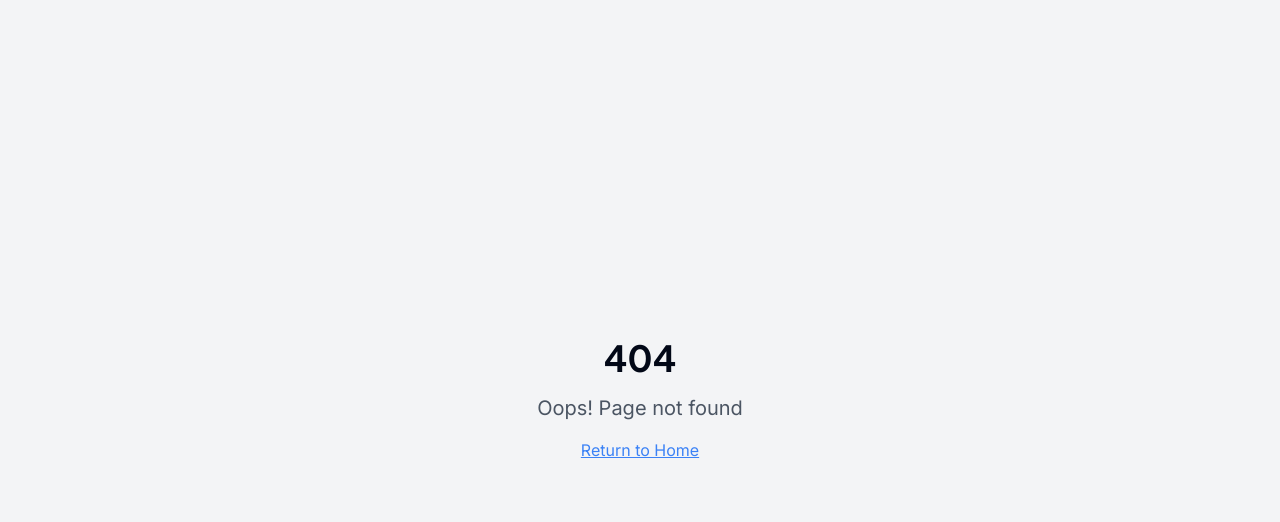
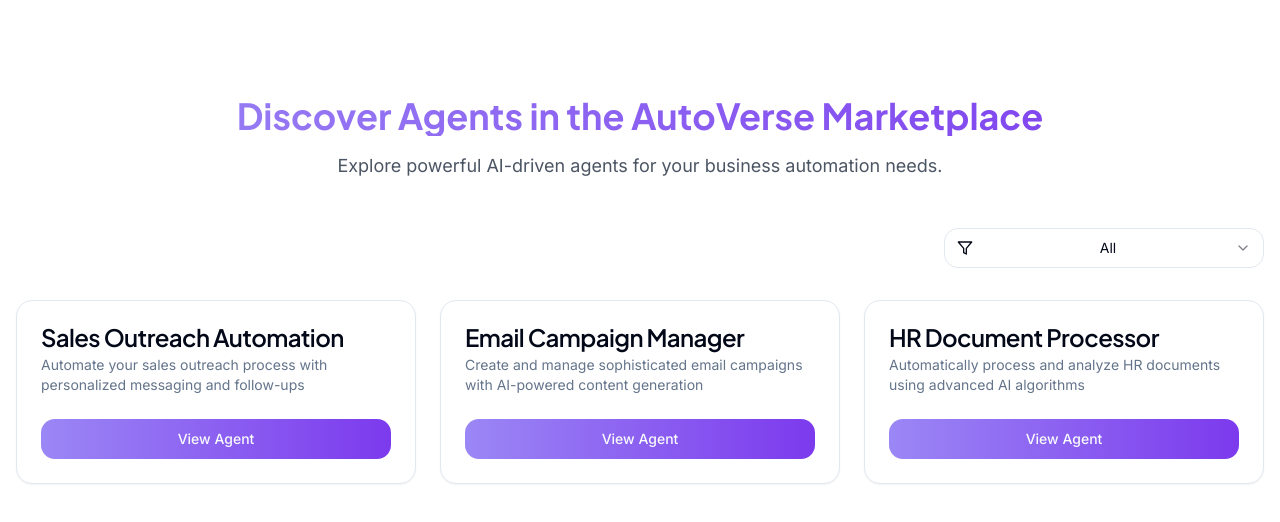
Before and after one commit to aadi-dev07/ai-verse, a React (Vite) app: page /marketplace in a window 1280 px wide. Before the commit this address had no page. Shown: the top 522 px of the page. Built offline with nearby package versions, Linux system fonts and the light colour scheme.

Commit message:
feat: Implement Marketplace page
Adds a Marketplace page with filtering, agent cards, and a modal for agent details and credentials.
The page design aligns with the AutoVerse brand and includes smooth transitions.

```diff
--- a/src/App.tsx
+++ b/src/App.tsx
@@ -11,6 +11,7 @@ import Login from "./pages/Login";
 import Register from "./pages/Register";
 import NotFound from "./pages/NotFound";
 import Explore from "./pages/Explore";
+import Marketplace from "./pages/Marketplace";
 import { useState } from "react";
 import { AuthProvider } from "./context/AuthContext";
 
@@ -33,7 +34,7 @@ const App = () => {
               <Route path="/login" element={<Login />} />
               <Route path="/register" element={<Register />} />
               <Route path="/explore" element={<Explore />} />
-              {/* ADD ALL CUSTOM ROUTES ABOVE THE CATCH-ALL "*" ROUTE */}
+              <Route path="/marketplace" element={<Marketplace />} />
               <Route path="*" element={<NotFound />} />
             </Routes>
           </BrowserRouter>
--- /dev/null
+++ b/src/pages/Marketplace.tsx
@@ -0,0 +1,161 @@
+
+import { useState } from "react";
+import { Select, SelectContent, SelectItem, SelectTrigger, SelectValue } from "@/components/ui/select";
+import { Dialog, DialogContent, DialogHeader, DialogTitle, DialogDescription } from "@/components/ui/dialog";
+import { Button } from "@/components/ui/button";
+import { Input } from "@/components/ui/input";
+import { Card, CardContent, CardFooter, CardHeader, CardTitle, CardDescription } from "@/components/ui/card";
+import { Filter, Sales, Marketing, Key } from "lucide-react";
+
+interface Agent {
+  id: number;
+  name: string;
+  description: string;
+  category: string;
+  credentials: Array<{ key: string; label: string; type: string }>;
+}
+
+const agents: Agent[] = [
+  {
+    id: 1,
+    name: "Sales Outreach Automation",
+    description: "Automate your sales outreach process with personalized messaging and follow-ups",
+    category: "Sales",
+    credentials: [
+      { key: "api_key", label: "API Key", type: "password" },
+      { key: "email", label: "Email Address", type: "email" }
+    ]
+  },
+  {
+    id: 2,
+    name: "Email Campaign Manager",
+    description: "Create and manage sophisticated email campaigns with AI-powered content generation",
+    category: "Marketing",
+    credentials: [
+      { key: "api_token", label: "API Token", type: "password" }
+    ]
+  },
+  {
+    id: 3,
+    name: "HR Document Processor",
+    description: "Automatically process and analyze HR documents using advanced AI algorithms",
+    category: "HR",
+    credentials: [
+      { key: "access_key", label: "Access Key", type: "password" },
+      { key: "organization_id", label: "Organization ID", type: "text" }
+    ]
+  }
+];
+
+const categories = ["All", "Sales", "Marketing", "HR", "Emails", "Lead Generation", "Content Creation"];
+
+const Marketplace = () => {
+  const [selectedCategory, setSelectedCategory] = useState("All");
+  const [selectedAgent, setSelectedAgent] = useState<Agent | null>(null);
+  const [isModalOpen, setIsModalOpen] = useState(false);
+  const [credentials, setCredentials] = useState<Record<string, string>>({});
+
+  const filteredAgents = agents.filter(
+    agent => selectedCategory === "All" || agent.category === selectedCategory
+  );
+
+  const handleRunAgent = () => {
+    console.log("Running agent with credentials:", credentials);
+    // Add agent execution logic here
+  };
+
+  return (
+    <div className="container mx-auto px-4 py-24 min-h-screen">
+      {/* Header Section */}
+      <div className="text-center mb-12">
+        <h1 className="text-4xl font-bold font-heading mb-4 bg-gradient-to-r from-tech-purple to-autoverse-600 bg-clip-text text-transparent">
+          Discover Agents in the AutoVerse Marketplace
+        </h1>
+        <p className="text-lg text-gray-600 mb-8">
+          Explore powerful AI-driven agents for your business automation needs.
+        </p>
+      </div>
+
+      {/* Filter Section */}
+      <div className="mb-8 flex justify-end max-w-xs ml-auto">
+        <Select value={selectedCategory} onValueChange={setSelectedCategory}>
+          <SelectTrigger className="w-full">
+            <Filter className="w-4 h-4 mr-2" />
+            <SelectValue placeholder="Filter by category" />
+          </SelectTrigger>
+          <SelectContent>
+            {categories.map((category) => (
+              <SelectItem key={category} value={category}>
+                {category}
+              </SelectItem>
+            ))}
+          </SelectContent>
+        </Select>
+      </div>
+
+      {/* Agents Grid */}
+      <div className="grid grid-cols-1 md:grid-cols-2 lg:grid-cols-3 gap-6">
+        {filteredAgents.map((agent) => (
+          <Card key={agent.id} className="hover:shadow-lg transition-shadow duration-300">
+            <CardHeader>
+              <CardTitle>{agent.name}</CardTitle>
+              <CardDescription className="line-clamp-2">{agent.description}</CardDescription>
+            </CardHeader>
+            <CardFooter>
+              <Button
+                className="w-full bg-gradient-to-r from-tech-purple to-autoverse-600 hover:from-autoverse-600 hover:to-tech-purple"
+                onClick={() => {
+                  setSelectedAgent(agent);
+                  setIsModalOpen(true);
+                }}
+              >
+                View Agent
+              </Button>
+            </CardFooter>
+          </Card>
+        ))}
+      </div>
+
+      {/* Agent Details Modal */}
+      <Dialog open={isModalOpen} onOpenChange={setIsModalOpen}>
+        <DialogContent className="sm:max-w-[425px]">
+          <DialogHeader>
+            <DialogTitle>{selectedAgent?.name}</DialogTitle>
+            <DialogDescription>
+              {selectedAgent?.description}
+            </DialogDescription>
+          </DialogHeader>
+          <div className="grid gap-4 py-4">
+            {selectedAgent?.credentials.map((cred) => (
+              <div key={cred.key} className="grid grid-cols-4 items-center gap-4">
+                <label htmlFor={cred.key} className="text-right">
+                  {cred.label}
+                </label>
+                <Input
+                  id={cred.key}
+                  type={cred.type}
+                  className="col-span-3"
+                  onChange={(e) =>
+                    setCredentials((prev) => ({
+                      ...prev,
+                      [cred.key]: e.target.value,
+                    }))
+                  }
+                />
+              </div>
+            ))}
+          </div>
+          <Button
+            onClick={handleRunAgent}
+            className="w-full bg-gradient-to-r from-tech-purple to-autoverse-600 hover:from-autoverse-600 hover:to-tech-purple"
+          >
+            <Key className="w-4 h-4 mr-2" />
+            Run Agent
+          </Button>
+        </DialogContent>
+      </Dialog>
+    </div>
+  );
+};
+
+export default Marketplace;
```
